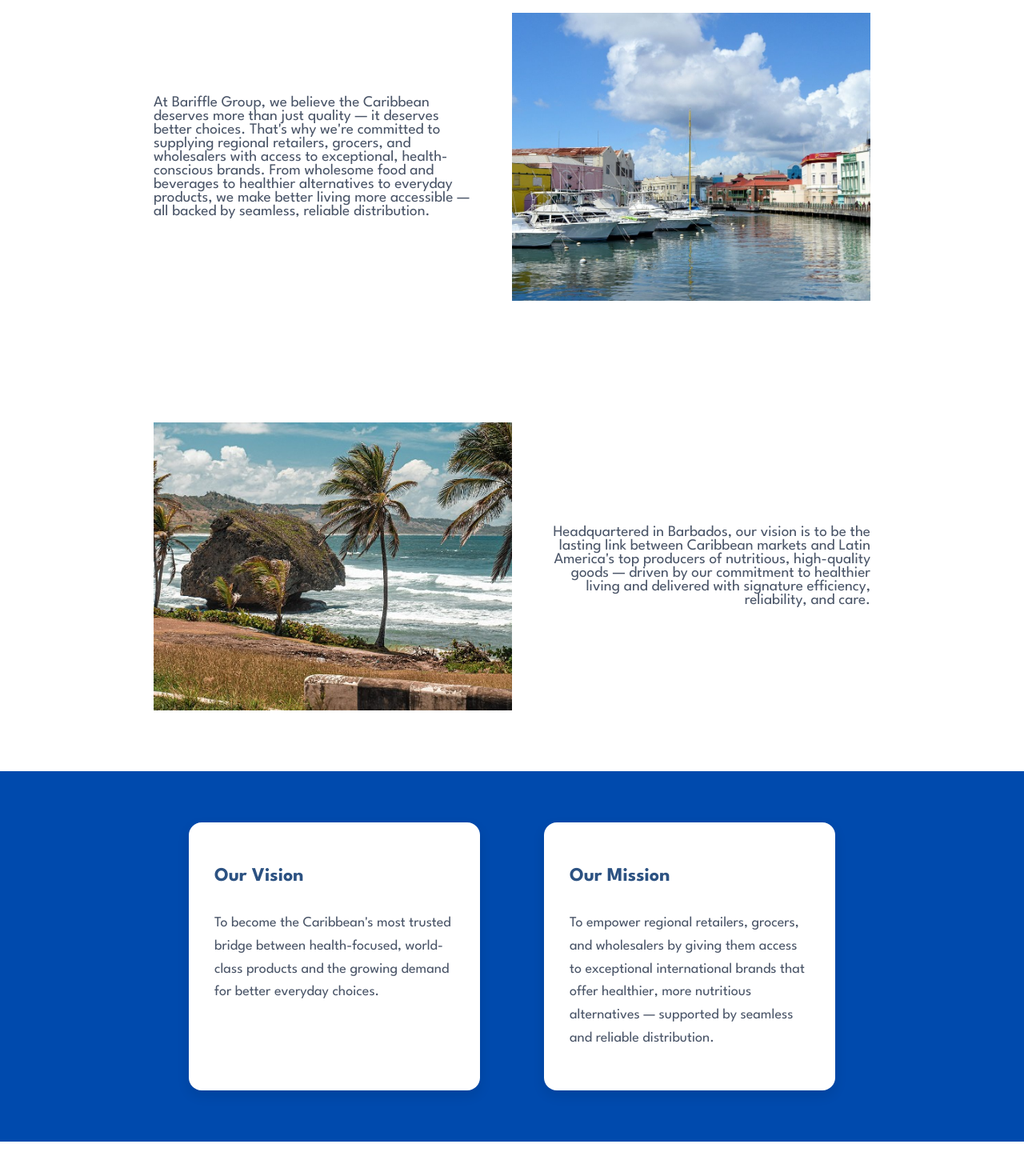
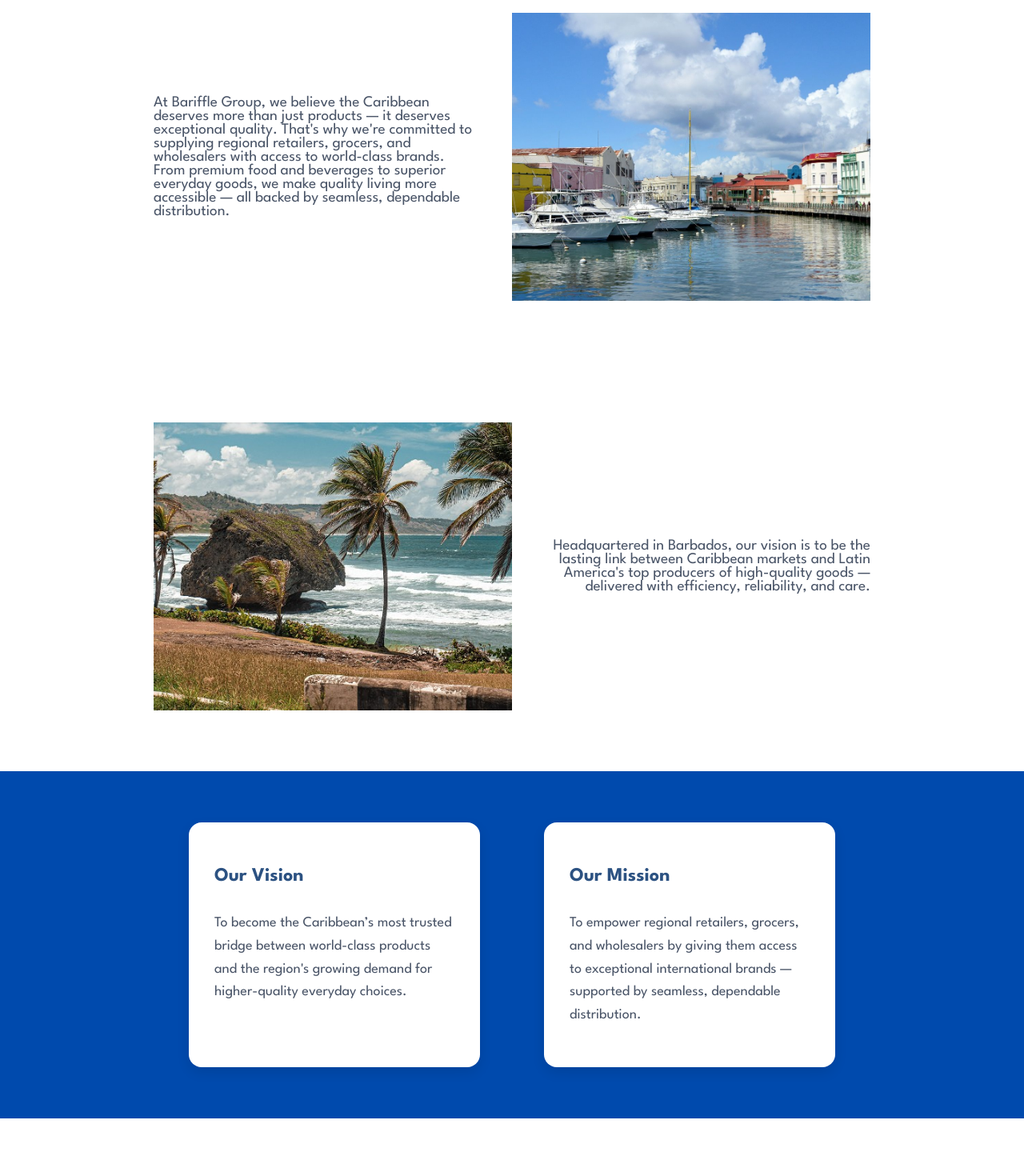
Before and after one commit to jarenworme/barifflegroup, a React (Create React App) app: page /#/ in a window 1280 px wide. Shown: the part 860-2330 px from the top of the page at 80% size. Built offline with nearby package versions, Linux system fonts and the light colour scheme.

Commit message:
changes to copy on landing page and what we do page

```diff
--- a/src/components/pages/LandingPage.js
+++ b/src/components/pages/LandingPage.js
@@ -51,10 +51,10 @@ export default function LandingPage () {
             <div className="lp-img-block">
                 <div className="lp-img-block-content-wrapper">
                     <p className="lp-text-blue">
-                        At Bariffle Group, we believe the Caribbean deserves more than just quality — it deserves better choices.
-                        That's why we're committed to supplying regional retailers, grocers, and wholesalers with access to
-                        exceptional, health-conscious brands. From wholesome food and beverages to healthier alternatives to everyday
-                        products, we make better living more accessible — all backed by seamless, reliable distribution.
+                        At Bariffle Group, we believe the Caribbean deserves more than just products — it deserves exceptional quality.
+                        That's why we're committed to supplying regional retailers, grocers, and wholesalers with access to world-class
+                        brands. From premium food and beverages to superior everyday goods, we make quality living more accessible —
+                        all backed by seamless, dependable distribution.
                     </p>
                 </div>
                 <div className="lp-img-wrapper">
@@ -65,8 +65,7 @@ export default function LandingPage () {
                 <div className="lp-img-block-content-wrapper">
                     <p className="lp-text-blue right-align">
                         Headquartered in Barbados, our vision is to be the lasting link between Caribbean markets and Latin America's
-                        top producers of nutritious, high-quality goods — driven by our commitment to healthier living and delivered
-                        with signature efficiency, reliability, and care.
+                        top producers of high-quality goods — delivered with efficiency, reliability, and care.
                     </p>
                 </div>
                 <div className="lp-img-wrapper">
@@ -78,16 +77,15 @@ export default function LandingPage () {
                     <div className="lp-card">
                         <h3 className="lp-card-title">Our Vision</h3>
                         <p className="lp-card-text">
-                            To become the Caribbean's most trusted bridge between health-focused, world-class products and the growing
-                            demand for better everyday choices.
+                            To become the Caribbean’s most trusted bridge between world-class products and the region's growing demand
+                            for higher-quality everyday choices.
                         </p>
                     </div>
                     <div className="lp-card">
                         <h3 className="lp-card-title">Our Mission</h3>
                         <p className="lp-card-text">
                             To empower regional retailers, grocers, and wholesalers by giving them access to exceptional international
-                            brands that offer healthier, more nutritious alternatives — supported by seamless and reliable
-                            distribution.
+                            brands — supported by seamless, dependable distribution.
                         </p>
                     </div>
                 </div>
--- a/src/components/pages/WhatWeDo.js
+++ b/src/components/pages/WhatWeDo.js
@@ -44,20 +44,20 @@ export default function WhatWeDo () {
                 </div>
             </div>
             <div className="wwd-block1">
-                <h1 className="lp-block1-title">Import. Distribute. Grow Healthier.</h1>
+                <h1 className="lp-block1-title">Import. Distribute. Elevate.</h1>
                 <h2 className="wwd-block1-subtitle">
-                    At Bariffle Group, we specialize in the importation and distribution of healthier fast-moving consumer goods
-                    (FMCGs) across the Caribbean. Our mission is to redefine everyday consumption by making better-for-you options
-                    - lower in sugar, salt, and artificial ingredients - widely available and accessible.
+                    Bariffle Group specializes in the importation and distribution of high-quality fast-moving consumer goods
+                    (FMCGs) across the Caribbean. Our mission is to raise the standard of everyday consumption by making world-class
+                    products widely available and accessible — all backed by seamless and reliable distribution.
                 </h2>
             </div>
             <div className="lp-img-block">
                 <div className="lp-img-block-content-wrapper">
                     <h3 className="lp-img-block-title">Strategic Sourcing</h3>
                     <p className="lp-text-blue">
-                        We partner with trusted suppliers across Latin America who share our vision for wellness and quality. Every
-                        product we bring in aligns with evolving Caribbean tastes while meeting our strict standards for nutritional
-                        value, ingredient transparency, and consistency.
+                        We partner with trusted suppliers across Latin America who share our commitment to excellence. Every product we
+                        bring to the Caribbean is carefully selected to match evolving consumer preferences while meeting our strict
+                        standards for quality, transparency, and consistency.
                     </p>
                 </div>
                 <div className="lp-img-wrapper">
@@ -81,9 +81,9 @@ export default function WhatWeDo () {
                 <div className="lp-img-block-content-wrapper">
                     <h3 className="lp-img-block-title">Distribution & Retail Placement</h3>
                     <p className="lp-text-blue">
-                        We collaborate with supermarkets, wholesalers, and independent retailers to place nutritious products where
-                        they matter most. More than just delivering stock, we help build demand and educate consumers on smarter
-                        choices through targeted placement and market engagement.
+                        We collaborate with supermarkets, wholesalers, and independent retailers to ensure high-quality products are
+                        placed where they matter most. More than just delivering stock, we help build demand and strengthen brand
+                        presence through strategic placement and effective market engagement.
                     </p>
                 </div>
                 <div className="lp-img-wrapper">
```
